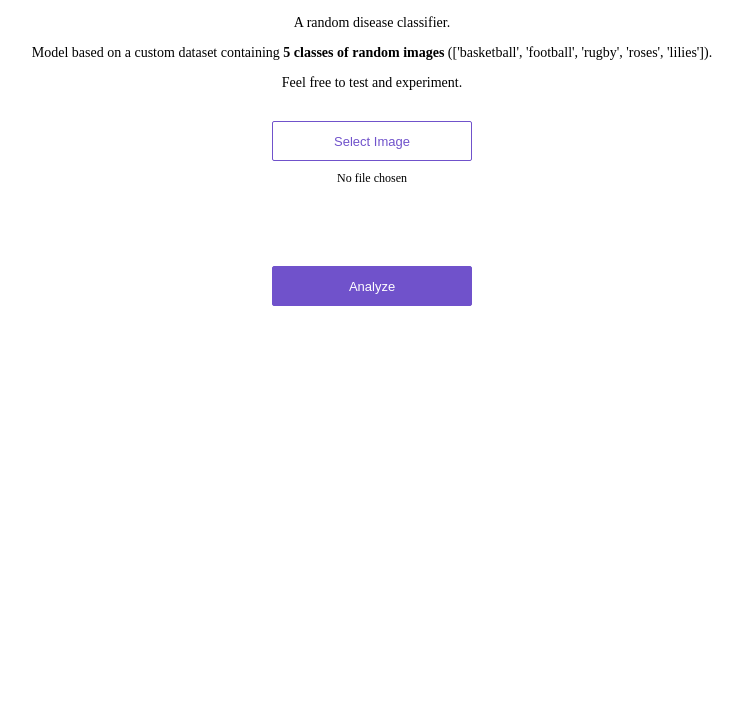
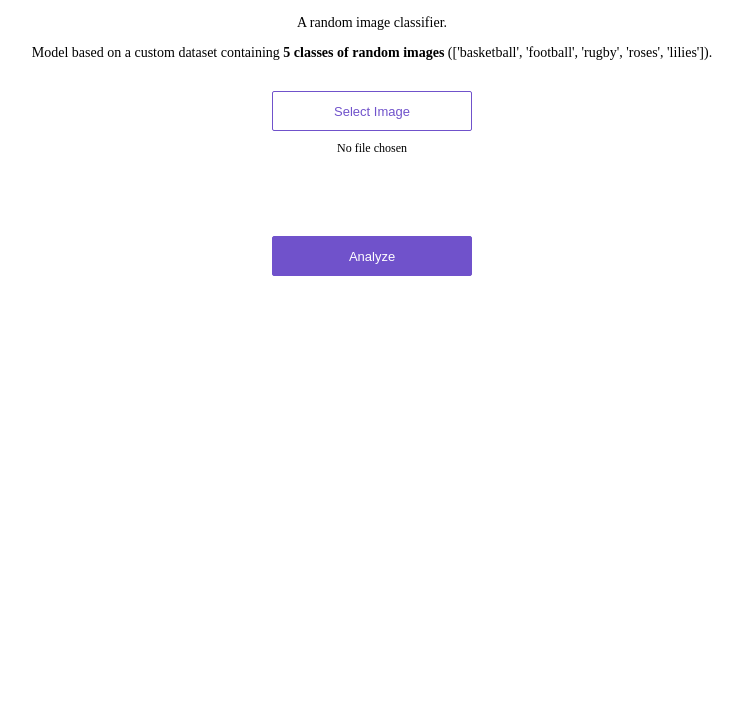
Before and after one commit to Droid021/deployment-demo, a plain HTML site: page app/view/index.html in a window 1280 px wide. Shown: the part 97-800 px from the top of the page, without its empty margins (268-1011 px from the left). Drawn offline with Linux system fonts and the light colour scheme; a script that the page names is missing.

Commit message:
Update README

```diff
--- a/app/view/index.html
+++ b/app/view/index.html
@@ -9,9 +9,8 @@
   <div class='center'>
     <div class='title'>Classifying Random Images </div>
     <p>
-      A random disease classifier.
+      A random image classifier.
       <p>Model based on a custom dataset containing <strong>5 classes of random images</strong> (['basketball', 'football', 'rugby', 'roses', 'lilies']).</p>
-      Feel free to test and experiment.
     </p>
     <div class='content'>
       <div class='no-display'>
```
Also changed, not shown: screenshots/img.PNG.
